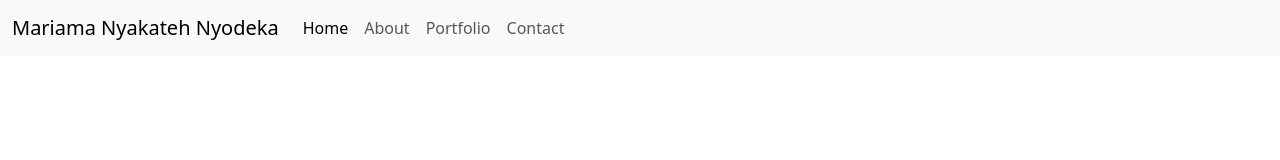
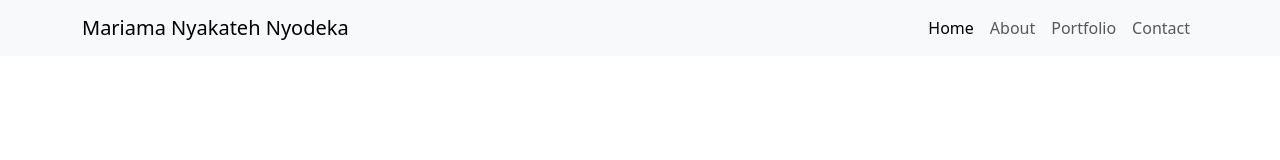
Before and after one commit to Mariama-ny21/my-new-portfolio, a plain HTML site: page index.html in a window 1280 px wide. Drawn offline with nearby package versions, Linux system fonts and the light colour scheme.

Commit message:
Customize navbar styling

```diff
--- a/index.html
+++ b/index.html
@@ -1,42 +1,45 @@
 <!DOCTYPE html>
 <html lang="en">
+
 <head>
     <meta charset="UFT-8">
     <meta name="viewport" content="width=device-width, initial-scale=1.0">
     <title>Mariama Nyakateh Nyodeka | Aspiring Software Developer</title>
 
-<!--Bootstrap css link -->
+<!--Bootstrap CSS Link -->
 <link href="https://cdn.jsdelivr.net/npm/bootstrap@5.3.3/dist/css/bootstrap.min.css" rel="stylesheet" integrity="sha384-QWTKZyjpPEjISv5WaRU9OFeRpok6YctnYmDr5pNlyT2bRjXh0JMhjY6hW+ALEwIH" crossorigin="anonymous">
 </head>
 
 <body>
-    <nav class="navbar navbar-expand-lg bg-body-tertiary">
-        <div class="container-fluid">
-          <a class="navbar-brand" href="#">Mariama Nyakateh Nyodeka</a>
+    <nav class="navbar navbar-expand-sm bg-body-tertiary">
+        <div class="container">
+          <a class="navbar-brand" href="index.html">Mariama Nyakateh Nyodeka</a>
           <button class="navbar-toggler" type="button" data-bs-toggle="collapse" data-bs-target="#navbarSupportedContent" aria-controls="navbarSupportedContent" aria-expanded="false" aria-label="Toggle navigation">
             <span class="navbar-toggler-icon"></span>
           </button>
           <div class="collapse navbar-collapse" id="navbarSupportedContent">
-            <ul class="navbar-nav me-auto mb-2 mb-lg-0">
+            <ul class="navbar-nav ms-auto">
               <li class="nav-item">
                 <a class="nav-link active" aria-current="page" href="index.html">Home</a>
               </li>
+
               <li class="nav-item">
                 <a class="nav-link" href="#about">About</a>
-                <li class="nav-item">
-                    <a class="nav-link" href="#portfolio">Portfolio</a>
               </li>
+
+              <li class="nav-item">
+                <a class="nav-link" href="#portfolio">Portfolio</a>
+              </li>
+
               <li class="nav-item">
                 <a class="nav-link" href="#contact">Contact</a>
-                </li>
+              </li>
             </ul>
           </div>
         </div>
       </nav>
-
-
 <!--Bootstrap script link -->
 <script src="https://cdn.jsdelivr.net/npm/bootstrap@5.3.3/dist/js/bootstrap.bundle.min.js" integrity="sha384-YvpcrYf0tY3lHB60NNkmXc5s9fDVZLESaAA55NDzOxhy9GkcIdslK1eN7N6jIeHz" crossorigin="anonymous"></script>
-</head>
 </body>
+
 </html>
```
